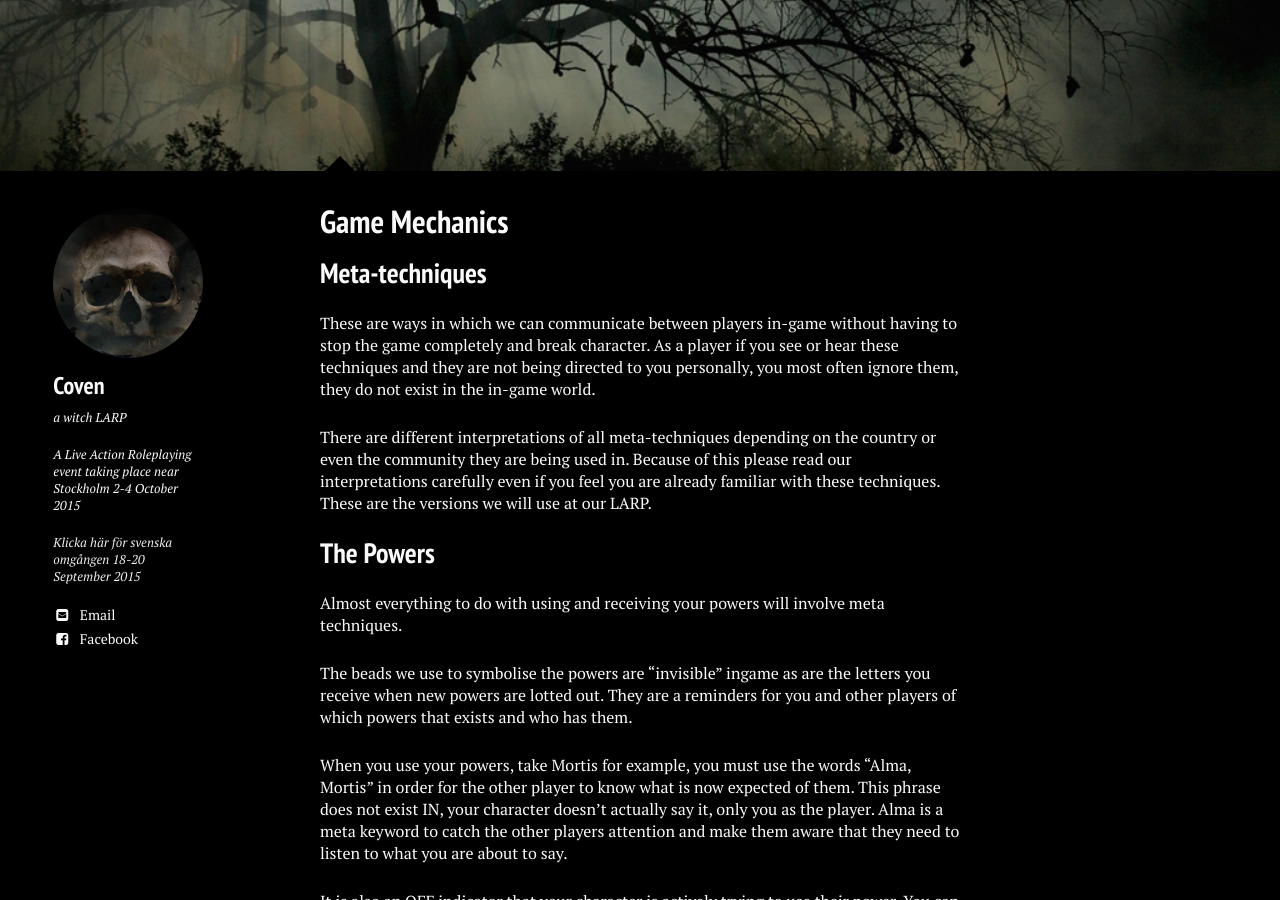
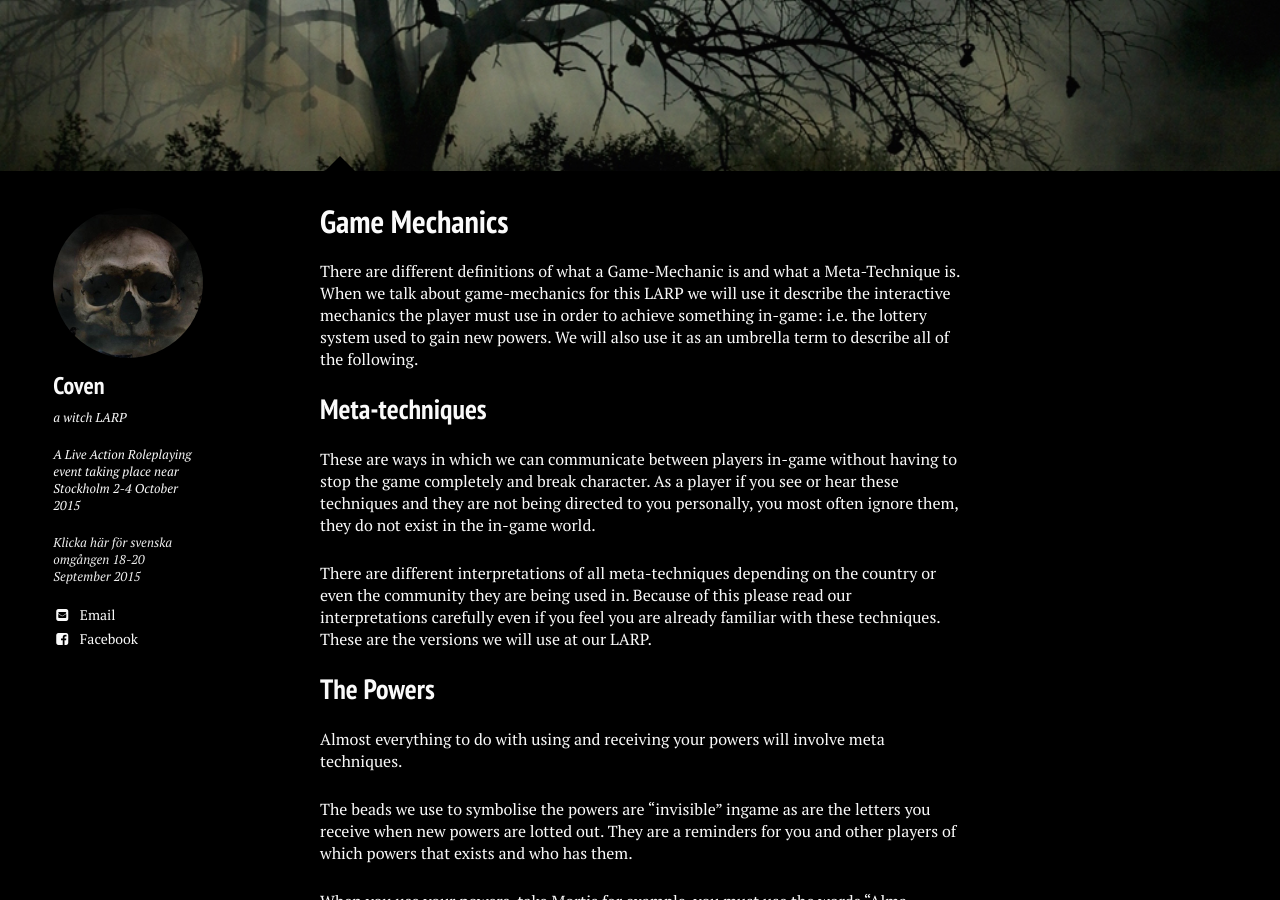
Before and after one commit to stanislavb/en.coven.nu, a Jekyll site: the page built from game-mechanics/index.md, in a window 1280 px wide and 900 px high, scrolled down 319 px. Built offline with Jekyll 4.4.1, drawn with Linux system fonts in a browser that asks for light colours; nearby versions of some CDN libraries.

Commit message:
Update index.md

```diff
--- a/game-mechanics/index.md
+++ b/game-mechanics/index.md
@@ -17,6 +17,8 @@ image:
 {:toc}
 </div>
 </section><!-- /#table-of-contents -->
+
+There are different definitions of what a Game-Mechanic is and what a Meta-Technique is. When we talk about game-mechanics for this LARP we will use it describe the interactive mechanics the player must use in order to achieve something in-game: i.e. the lottery system used to gain new powers. We will also use it as an umbrella term to describe all of the following.
 
 ## Meta-techniques
 
```
